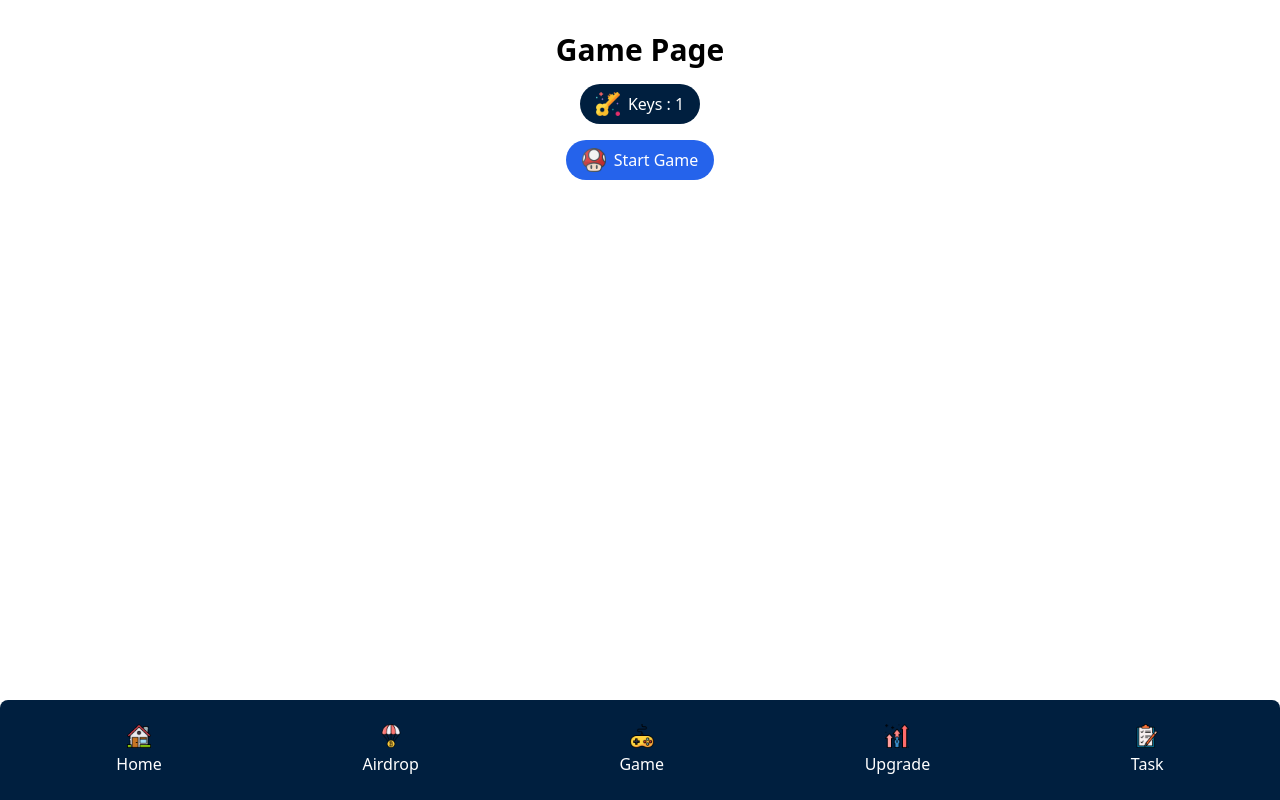
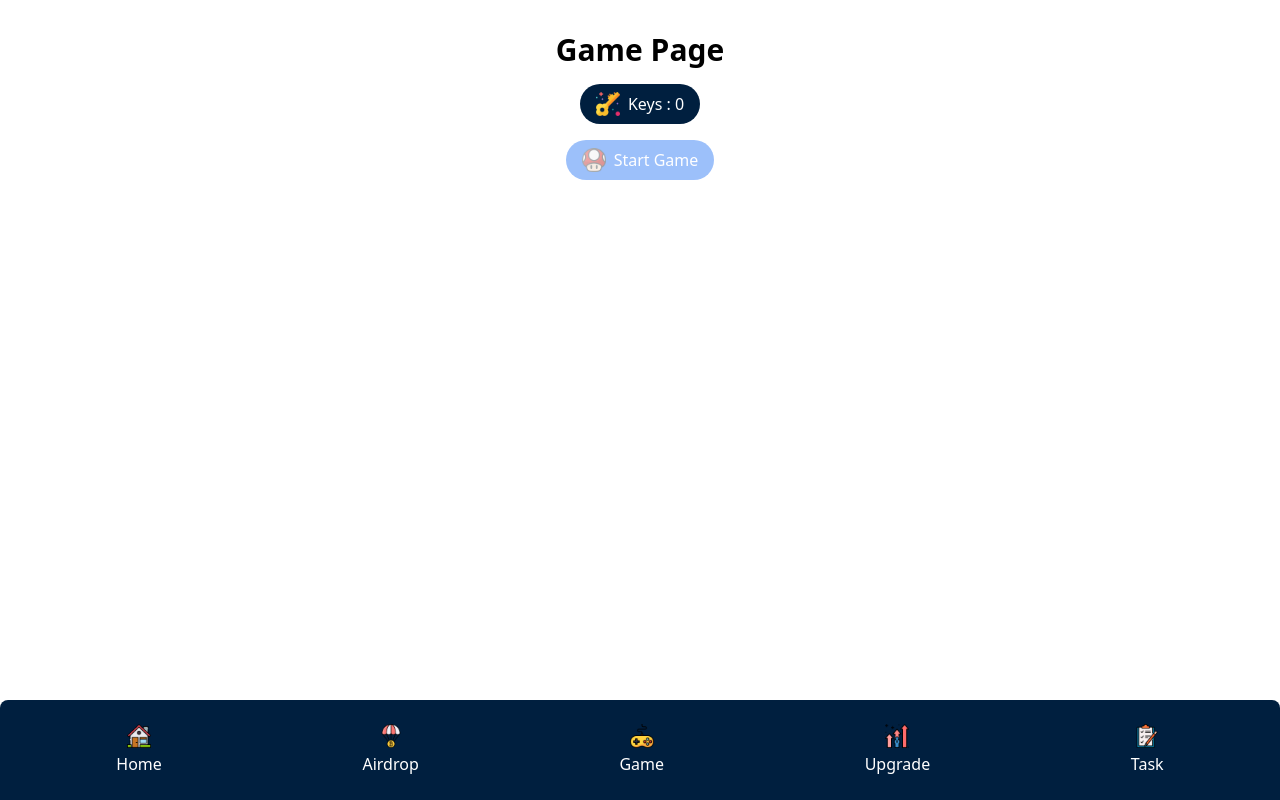
Before and after one commit to Gaming-Intelligence/mini-game, a React (Vite) app: page /game in a window 1280 px wide. Built offline with nearby package versions, Linux system fonts and the light colour scheme.

Commit message:
semifinal4

```diff
--- a/src/components/Game/Game.jsx
+++ b/src/components/Game/Game.jsx
@@ -1,4 +1,4 @@
-import { useState, useContext } from 'react';
+import { useState, useContext, useEffect } from 'react';
 import React from 'react';
 import { useNavigate, useLocation } from 'react-router-dom';
 import { KeyContext } from '../KeyContext';
@@ -17,6 +17,13 @@ const Game = () => {
             navigate('/full-screen-game');
         }
     };
+
+    // Use useEffect to refresh the page when the score is shown
+    useEffect(() => {
+        if (score > 0) {
+            window.location.reload(); // Refresh the page
+        }
+    }, [score]);
 
     return (
         <div className="p-4 md:p-8">
--- a/src/components/KeyContext.jsx
+++ b/src/components/KeyContext.jsx
@@ -7,7 +7,7 @@ export const KeyContext = createContext();
 export const KeyProvider = ({ children }) => {
     const [keys, setKeys] = useState(() => {
         const storedKeys = localStorage.getItem('keys');
-        return storedKeys ? parseInt(storedKeys, 10) : 1;
+        return storedKeys ? parseInt(storedKeys, 10) : 0;
     });
 
     const [lastKeyAdded, setLastKeyAdded] = useState(() => {
@@ -58,7 +58,7 @@ export const KeyProvider = ({ children }) => {
         if (keys > 0) {
             const newKeyCount = keys - 1;
             setKeys(newKeyCount);
-            updateKeysInLocalStorage(newKeyCount);
+            updateKeysInLocalStorage(newKeyCount, lastKeyAdded);
         }
     };
 
```
